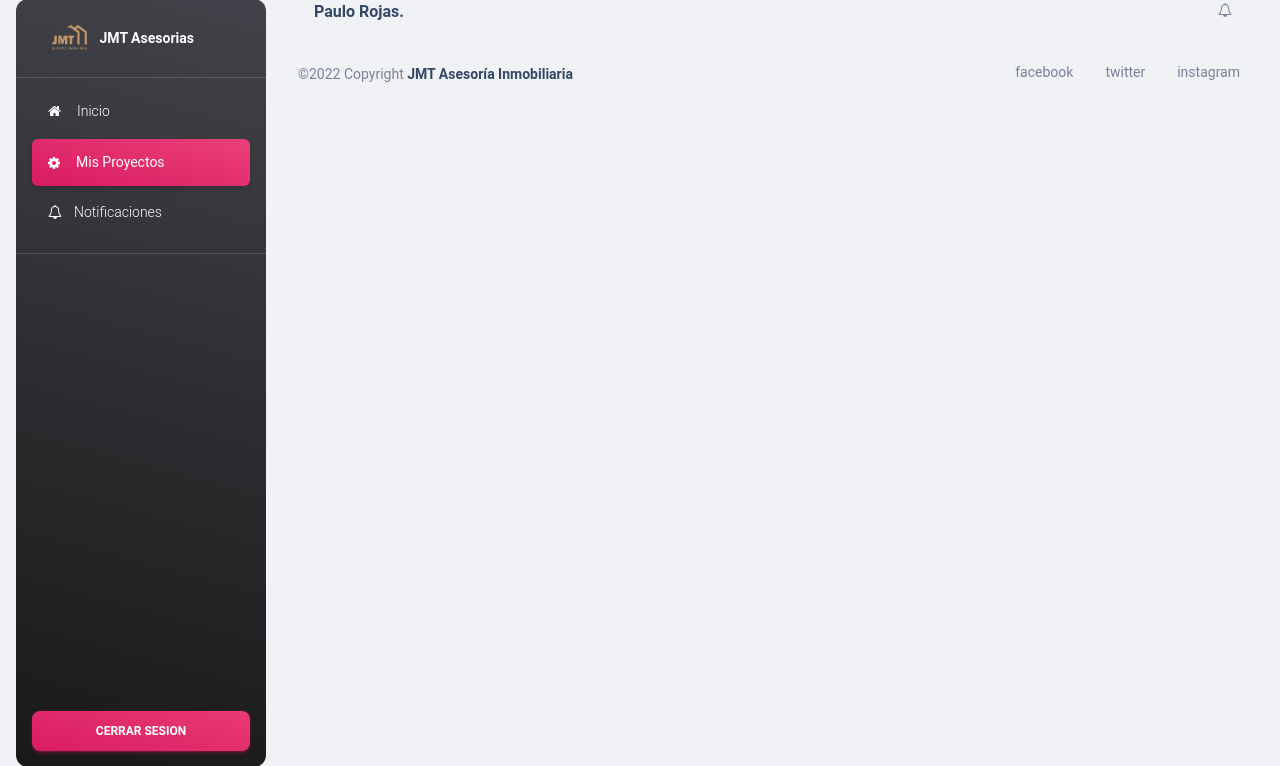
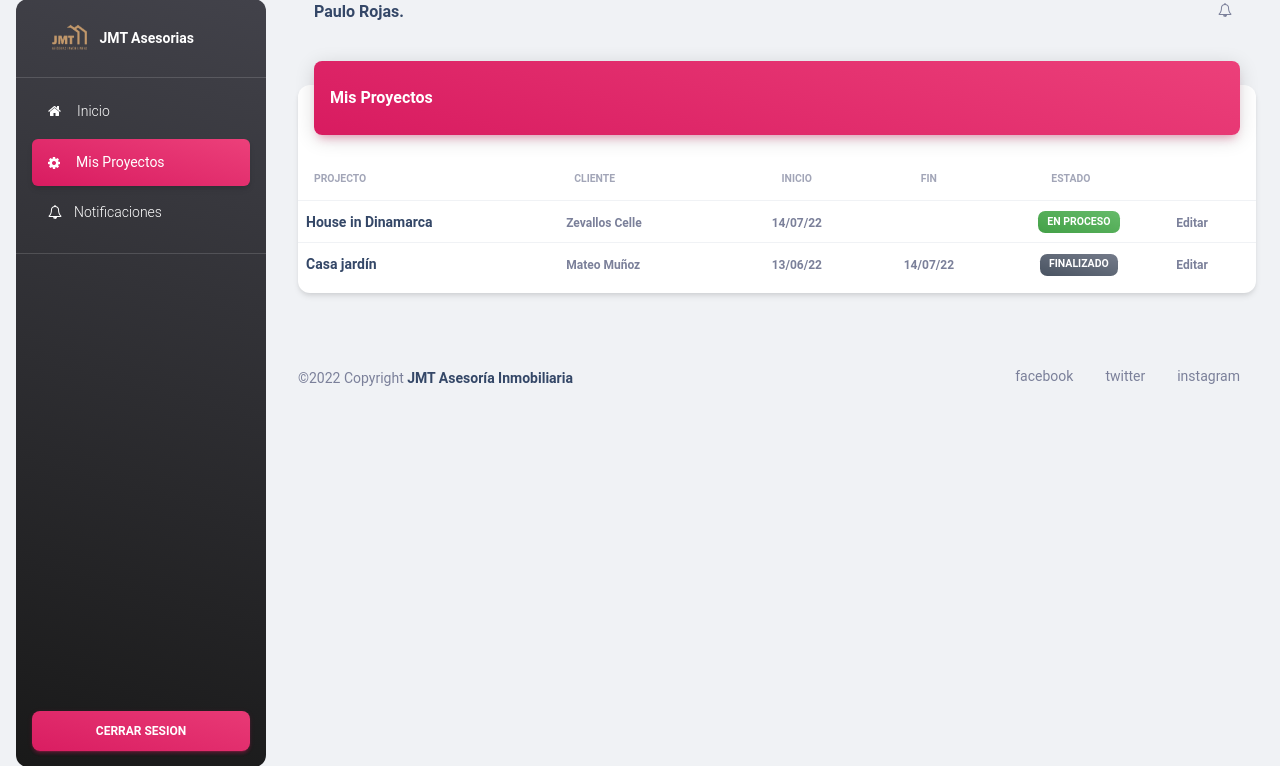
Before and after one commit to typexsebaxo/JMT-ASESORIAS, a Django app: page /misproyectos/ in a window 1280 px wide. Shown: the part 17-783 px from the top of the page. Run offline with Django 4.2, Linux system fonts and the light colour scheme; some libraries are stand-ins or nearby versions.

Commit message:
mis proyectos

```diff
--- a/JMTASESORIAS/JMT_ASESORIAS/JMT_ASESORIAS/urls.py
+++ b/JMTASESORIAS/JMT_ASESORIAS/JMT_ASESORIAS/urls.py
@@ -31,6 +31,7 @@ urlpatterns = [
     #path('menutasador/',views.Menutasador, name='menutasador'),
     #path('misproyectos/',views.Misproyectos, name='misproyectos'),
     #path('agregar-tasador/', views.Agregar_usuario, name='agregar_usuario'),
+    #path('casadinamarca/', views.casadinamarca, name='casadinamarca'),
 ]
 
 if settings.DEBUG:
--- a/JMTASESORIAS/JMT_ASESORIAS/core/Templates/core/menutasador.html
+++ b/JMTASESORIAS/JMT_ASESORIAS/core/Templates/core/menutasador.html
@@ -294,12 +294,6 @@
                               </a>
                             </div>
                           </div>
-                          <p>
-                            <br>
-                            <!--API-->
-                            <iframe src="https://www.google.com/maps/embed?pb=!1m18!1m12!1m3!1d3326.553198002214!2d-70.52598868495033!3d-33.51299998075596!2m3!1f0!2f0!3f0!3m2!1i1024!2i768!4f13.1!3m3!1m2!1s0x0%3A0xa01c5781cbbbb582!2zMzPCsDMwJzQ2LjgiUyA3MMKwMzEnMjUuNyJX!5e0!3m2!1ses!2scl!4v1657836865435!5m2!1ses!2scl" width="320" height="400" style="border:0;" allowfullscreen="" loading="lazy" referrerpolicy="no-referrer-when-downgrade"></iframe>
-                         <!--API End-->
-                         </p>
                         </div>
                       </div>
                     </div>
--- a/JMTASESORIAS/JMT_ASESORIAS/core/Templates/core/misproyectos.html
+++ b/JMTASESORIAS/JMT_ASESORIAS/core/Templates/core/misproyectos.html
@@ -151,7 +151,85 @@
 
         <!-- Fin Navbar -->
 
-
+        <div class="container-fluid py-4">
+          <div class="row">
+            <div class="col-12">
+              <div class="card my-4">
+                <div class="card-header p-0 position-relative mt-n4 mx-3 z-index-2">
+                  <div class="bg-gradient-primary shadow-primary border-radius-lg pt-4 pb-3">
+                    <h6 class="text-white text-capitalize ps-3">Mis Proyectos</h6>
+                  </div>
+                </div>
+                <div class="card-body px-0 pb-2">
+                  <div class="table-responsive p-0">
+                    <table class="table align-items-center justify-content-center mb-0">
+                      <thead>
+                        <tr>
+                          <th class="text-uppercase text-secondary text-xxs font-weight-bolder opacity-7 ps-3">Projecto</th>
+                          <th class="text-uppercase text-secondary text-xxs font-weight-bolder opacity-7 ps-3">Cliente</th>
+                          <th class="text-center text-uppercase text-secondary text-xxs font-weight-bolder opacity-7">Inicio</th>
+                          <th class="text-center text-uppercase text-secondary text-xxs font-weight-bolder opacity-7">Fin</th>
+                          <th class="text-center text-uppercase text-secondary text-xxs font-weight-bolder opacity-7 ps-2">Estado</th>
+                          <th class="text-secondary opacity-7"></th>
+                        </tr>
+                      </thead>
+                      <tbody>
+                        <tr>
+                          <td>
+                              <div class="my-auto">
+                                <a href="https://jmtasesorias.cl/" class="font-weight-bold text-sm" target="_blank">House in Dinamarca</a>
+                              </div>
+                          </td>
+                          <td>
+                            <span class="text-xs text-center font-weight-bold">Zevallos Celle</span>
+                          </td>
+                          <td class="align-middle text-center">
+                            <span class="text-secondary text-xs font-weight-bold">14/07/22</span>
+                          </td>
+                          <td class="align-middle text-center">
+                            <span class="text-secondary text-xs font-weight-bold"></span>
+                          </td>
+                          <td class="align-middle text-center text-sm">
+                            <span class="badge badge-sm text-center bg-gradient-success">En Proceso</span>
+                          </td>
+                          <td class="align-middle">
+                            <a href="javascript:;" class="text-secondary font-weight-bold text-xs" data-toggle="tooltip" data-original-title="Edit user">
+                              Editar
+                            </a>
+                          </td>
+                        </tr>
+                        <tr>
+                          <td>
+                              <div class="my-auto">
+                                <a href="https://jmtasesorias.cl/" class="font-weight-bold text-sm" target="_blank">Casa jardín</a>
+                              </div>
+                          </td>
+                          <td>
+                            <span class="text-xs text-center font-weight-bold">Mateo Muñoz</span>
+                          </td>
+                          <td class="align-middle text-center">
+                            <span class="text-secondary text-xs font-weight-bold">13/06/22</span>
+                          </td>
+                          <td class="align-middle text-center">
+                            <span class="text-secondary text-xs font-weight-bold">14/07/22</span>
+                          </td>
+                          <td class="align-middle text-center text-sm">
+                            <span class="badge badge-sm bg-gradient-secondary">Finalizado</span>
+                          </td>
+                          <td class="align-middle">
+                            <a href="javascript:;" class="text-secondary font-weight-bold text-xs" data-toggle="tooltip" data-original-title="Edit user">
+                              Editar
+                            </a>
+                          </td>
+                        </tr>
+                      </tbody>
+                    </table>
+                  </div>
+                </div>
+              </div>
+            </div>
+          </div>
+        </div>
 
         <!--Footer Section -->
 
--- a/JMTASESORIAS/JMT_ASESORIAS/core/views.py
+++ b/JMTASESORIAS/JMT_ASESORIAS/core/views.py
@@ -135,7 +135,7 @@ def Casapa(request):
     return render(request,"core/casapa.html")
 
 def CasaArn01(request):
-    return render(request,"core/casadinamarca.html")
+    return render(request,"core/casas/casadinamarca.html")
 
 def CasaDina(request):
     return render(request,"core/casaarn01.html")
```
